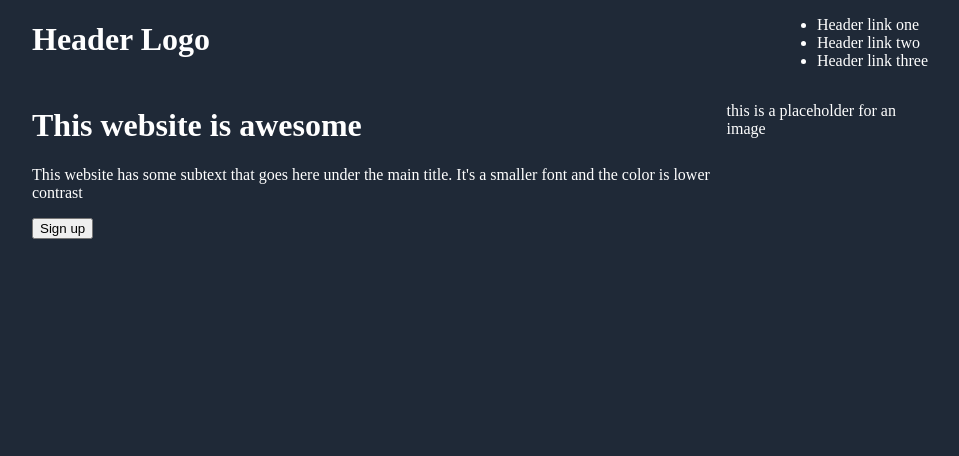
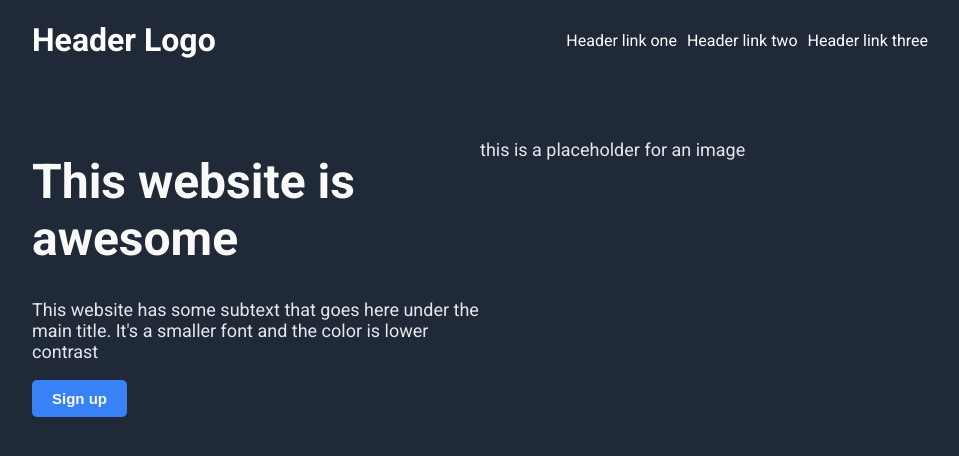
Before and after one commit to nicorabarisoa/odinproject-landing-page, a plain HTML site: page index.html in a window 1280 px wide. Shown: the whole page, without its empty margins (160-1119 px from the left). Drawn offline with Linux system fonts and the light colour scheme.

Commit message:
reworking css for header

```diff
--- a/index.html
+++ b/index.html
@@ -5,6 +5,10 @@
     <meta name="viewport" content="width=device-width, initial-scale=1.0">
     <title>Landing page</title>
     <link rel="stylesheet" href="style.css">
+    <link rel="preconnect" href="https://fonts.googleapis.com">
+<link rel="preconnect" href="https://fonts.gstatic.com" crossorigin>
+<link href="https://fonts.googleapis.com/css2?family=Roboto:ital,wght@0,100;0,300;0,400;0,500;0,700;0,900;1,100;1,300;1,400;1,500;1,700;1,900&display=swap" rel="stylesheet">
+
 </head>
 <body>
     <header>
@@ -12,23 +16,22 @@
              <div >
                  <h1>Header Logo</h1>
              </div>
-             <div>
-                 <ul>
+             <div id="lateralContainer">
+                 <ul id="lateralNav">
                     <li>Header link one</li>
                     <li>Header link two</li>
                     <li>Header link three</li>
                  </ul>
-                 </ul>
-                 </ul>
+
              </div>
         </div>
         <div id="headerFront">
-            <div>
-                <h1>This website is awesome</h1>
+            <div class="front">
+                <h1 id="heroMain">This website is awesome</h1>
                 <p>This website has some subtext that goes here under the main title. It's a smaller font and the color is lower contrast</p>
                 <button>Sign up</button>
             </div>
-            <div>
+            <div class="front">
                 <p> this is a placeholder for an image</p>
             </div>
         </div>
--- a/style.css
+++ b/style.css
@@ -3,6 +3,7 @@ body{
     margin: 0;
     padding: 0;
     background-color: #1F2937;
+    font-family: "roboto";
 
 }
 
@@ -11,14 +12,32 @@ header{
     background-color: #1F2937;
     color: white;
     padding: 0px 15%;
+
 }
 
 #navBar{
 
     display: flex;
     justify-content: space-between;
+    margin-bottom: 40px;
 
 }
+
+#lateralContainer{
+    margin: auto 0;
+}
+#lateralNav{
+
+    display: flex;
+    gap:10px
+
+
+}
+
+li{
+    list-style-type: none;
+}
+
 
 #headerFront{
 
@@ -26,3 +45,25 @@ header{
     justify-content:center;
 
 }
+
+.front{
+    font-family: "roboto";
+    flex:1;
+    font-size: 18px;
+    color: #E5E7EB;
+}
+
+#heroMain{
+    font-size: 48px;
+    color: #F9FAF8;
+}
+
+button{
+    background-color: #3882F6;
+    border: none;
+    border-radius: 5px;
+    padding: 10px 20px;
+    color:#F9FAF8;
+    font-size: 15px;
+    font-weight: bold;
+}
```
